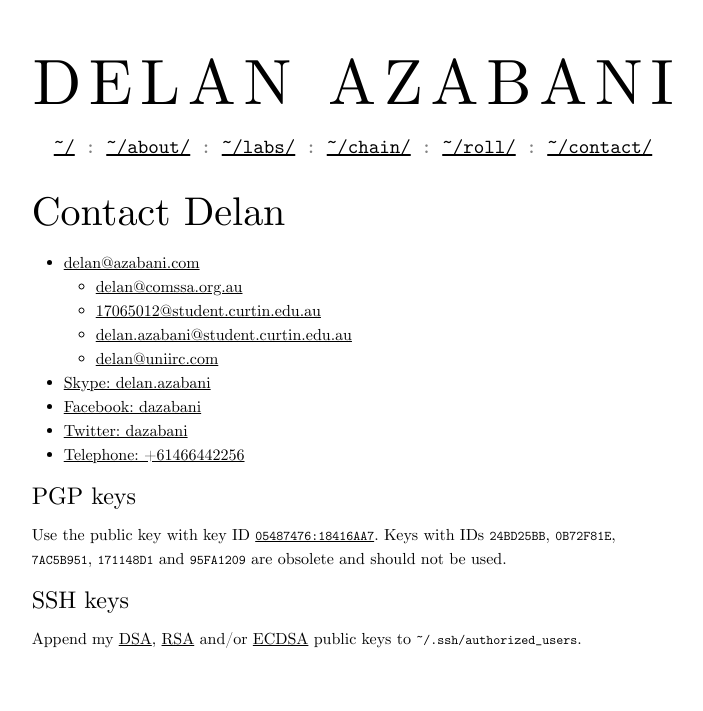
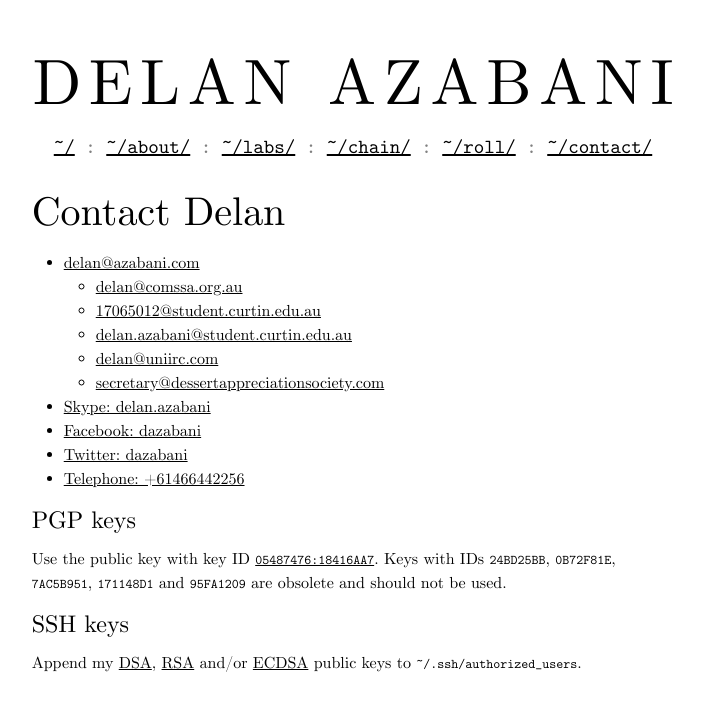
Before and after one commit to delan/www.azabani.com, a Jekyll site: the page built from contact/index.html, in a window 1280 px wide. Shown: the top 711 px of the page, without its empty margins (287-990 px from the left). Built offline with Jekyll 4.4.1, drawn with Linux system fonts in a browser that asks for light colours.

Commit message:
add DAS secretary email address

```diff
--- a/contact/index.html
+++ b/contact/index.html
@@ -14,6 +14,8 @@ title: Contact Delan
 		    >delan.azabani@student.curtin.edu.au</a>
 		<li><a href="mailto:delan@uniirc.com"
 		    >delan@uniirc.com</a>
+		<li><a href="mailto:secretary@dessertappreciationsociety.com"
+		    >secretary@dessertappreciationsociety.com</a>
 	</ul>
 	<li><a href="skype:delan.azabani?chat">Skype: delan.azabani</a>
 	<li><a href="https://www.facebook.com/dazabani">Facebook: dazabani</a>
```
